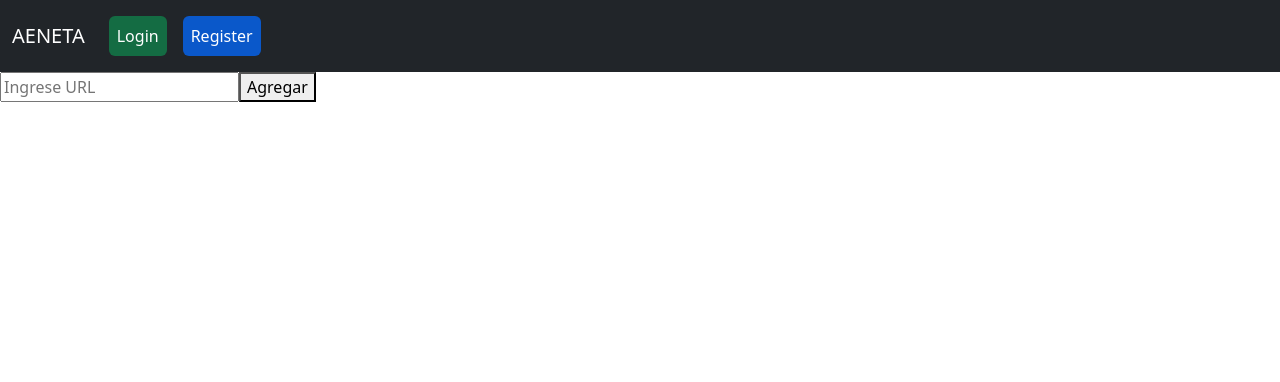
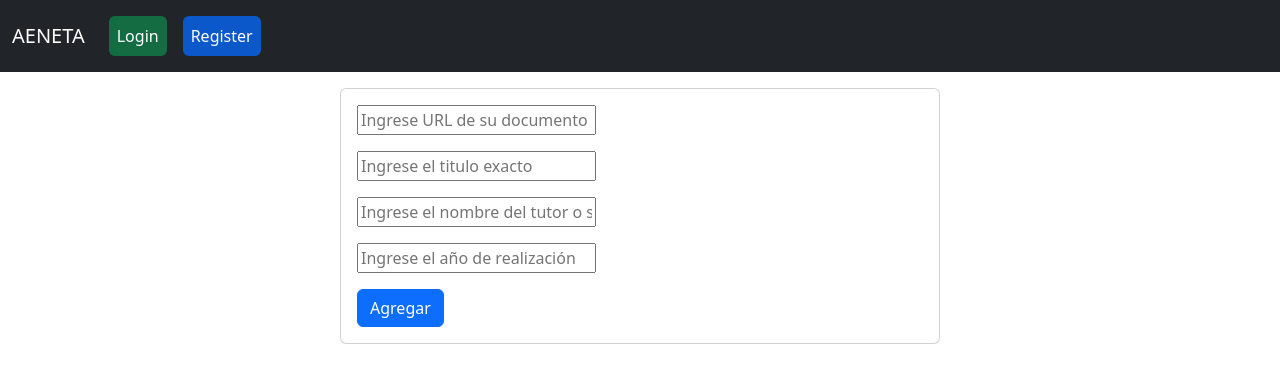
Before and after one commit to SrMazapan/IngenieriaSoftware, a Vue app: page /addDocument in a window 1280 px wide. Shown: the top 382 px of the page. Built offline with nearby package versions, Linux system fonts and the light colour scheme; no server answers.

Commit message:
formulario para agregar documento

```diff
--- a/src/stores/dataBase.js
+++ b/src/stores/dataBase.js
@@ -36,11 +36,13 @@ export const useDataBaseStore = defineStore('dataBase', {
             this.loadingDoc = false;
         }
        },
-       async addUrl(name){
+       async addUrl(documentData){
         try{
             const objetoDoc = {
-                name: name,
-                short: nanoid(6),
+                name: documentData.url,
+                title: documentData.title,
+                tutor: documentData.tutor,
+                year: documentData.year,
                 user: auth.currentUser.uid,
             }
             const docRef = await addDoc(collection(db, "urls"), objetoDoc)
--- a/src/views/AddDocument.vue
+++ b/src/views/AddDocument.vue
@@ -1,11 +1,27 @@
 <template>
-
-    <div>
-        <form @submit.prevent="handleSubmit">
-            <input type="text" placeholder="Ingrese URL" v-model="url">
-            <button type="submit">Agregar</button>
-        </form>
-    </div>
+        <div class="d-flex justify-content-center">
+            <div class="card m-3" style="width: 100%; max-width: 600px;">
+                <div class="card-body">
+                    <form @submit.prevent="handleSubmit">
+                        <fieldset>
+                            <div class="mb-3">
+                                <input type="text" placeholder="Ingrese URL de su documento" v-model="url">
+                            </div>
+                            <div class="mb-3">
+                                <input type="text" placeholder="Ingrese el titulo exacto" v-model="title">
+                            </div>
+                            <div class="mb-3">
+                                <input type="text" placeholder="Ingrese el nombre del tutor o sinodal encargado" v-model="tutor">
+                            </div>
+                            <div class="mb-3">
+                                <input type="number" placeholder="Ingrese el año de realización" v-model="year">
+                            </div>
+                                <button type="submit" class="btn btn-primary">Agregar</button>
+                        </fieldset>
+                    </form>
+                </div>
+            </div>
+        </div>
 </template>
 
 <script setup>
@@ -14,8 +30,18 @@
 
     const dataBaseStore = useDataBaseStore();
     const url = ref('');
+    const title = ref('');
+    const tutor = ref('');
+    const year = ref('');
+
 
     const handleSubmit = () => {
-        dataBaseStore.addUrl(url.value)
+        const documentData = {
+        url: url.value,
+        title: title.value,
+        tutor: tutor.value,
+        year: year.value
+    };
+    dataBaseStore.addUrl(documentData);
     }
 </script>
--- a/src/views/BusquedaAvanzada.vue
+++ b/src/views/BusquedaAvanzada.vue
@@ -7,11 +7,7 @@
               <fieldset>
                   <legend class="card-title" style="text-align: center;">Busqueda Avanzada</legend>
                   <div class="mb-3">
-                    <label for="TextInput" class="form-label" >Escriba una palabra o frase</label>
-                    <input type="text" id="TextInput" class="form-control" placeholder="Escribe una palabra que se relacione con tu búsqueda" v-model="word">
-                  </div>
-                  <div class="mb-3">
-                    <label for="TextTitle" class="form-label" >Título</label>
+                    <label for="TextTitle" class="form-label" >Título exacto</label>
                     <input type="text" id="TextTitle" class="form-control" placeholder="Título o tema" v-model="title">
                   </div>
                   <div class="mb-3">
@@ -19,8 +15,8 @@
                     <input type="text" id="TextAutor" class="form-control" placeholder="Autor de la tesis" v-model="autor">
                   </div>
                   <div class="mb-3">
-                    <label for="TextMateria" class="form-label" >Materia</label>
-                    <input type="text" id="TextMateria" class="form-control" placeholder="Materia a la que pertenece" v-model="materia">
+                    <label for="TextMateria" class="form-label" >Sinodal o tutor</label>
+                    <input type="text" id="TextMateria" class="form-control" placeholder="Materia a la que pertenece" v-model="tutor">
                   </div>
                   <div class="mb-3">
                     <label for="startYear" class="form-label">Desde el año: </label>
@@ -44,12 +40,11 @@
 
 <script setup>
   import { ref } from "vue"
-  import ButtonSearch from "../components/buttonSearch.vue";
+  import ButtonSearch from "../components/ButtonSearch.vue";
 
-const word = ref("")
 const title = ref("")
 const autor = ref("")
-const materia = ref("")
+const tutor = ref("")
 const startYear = ref("")
 const endYear = ref("")
 const errorMessage = ref("")
--- a/src/views/EditarPerfil.vue
+++ b/src/views/EditarPerfil.vue
@@ -6,29 +6,29 @@
                 <h1 class="card-title" style="text-align: center;">Editar Perfil</h1>
                 <form @submit.prevent="handleSubmit">
                     <div class="mb-3">
-                        <label for="loginEmail" class="form-label">Nombre (s)</label>
-                        <input type="text" class="form-control input-reducido" id="loginEmail" placeholder="Ingresar nombre (s)" v-model.trim="email">
+                        <label for="name" class="form-label">Nombre (s)</label>
+                        <input type="text" class="form-control input-reducido" id="name" placeholder="Ingresar nombre (s)">
                     </div>
                     <div class="mb-3">
-                        <label class="form-label">Apellido Paterno</label>
-                        <input type="text" class="form-control input-reducido" placeholder="Ingrese apellido paterno" v-model.trim="password">
+                        <label class="form-label" for="apPat">Apellido Paterno</label>
+                        <input type="text" class="form-control input-reducido" placeholder="Ingrese apellido paterno" id="apPat">
                     </div>
                     <div class="mb-3">
-                        <label class="form-label">Apellido Materno</label>
-                        <input type="text" class="form-control input-reducido" placeholder="Ingrese contraseña" v-model.trim="password">
+                        <label class="form-label" for="apMat">Apellido Materno</label>
+                        <input type="text" class="form-control input-reducido" placeholder="Ingrese contraseña" id="apMat">
                     </div>
                     <div class="mb-3">
-                        <label class="form-label">Fecha de nacimiento</label>
-                        <input type="date" class="form-control input-reducido" v-model.trim="password">
+                        <label class="form-label" for="bornYear">Fecha de nacimiento</label>
+                        <input type="date" class="form-control input-reducido" id="bornYear">
                     </div>
                     <div class="mb-3">
                         <label class="form-label">Rol</label>
                         <div>
-                            <input type="radio" id="estudiante" value="Estudiante" v-model="picked" />
+                            <input type="radio" id="estudiante" value="Estudiante"/>
                             <label for="estudiante">Estudiante</label>
                         </div>
                         <div>
-                            <input type="radio" id="profesional" value="Profesional" v-model="picked" />
+                            <input type="radio" id="profesional" value="Profesional"/>
                             <label for="profesional">Profesional</label>
                         </div>
                     </div>
--- a/src/views/Home.vue
+++ b/src/views/Home.vue
@@ -11,9 +11,15 @@
             <p v-if="dataBaseStore.loadingDoc">Loading Docs...</p>
             <ul v-else>
                 <li v-for="item of dataBaseStore.documents" :key="item.id">
-                    {{ item.id }} - {{ item.name }}
+                    <!-- {{ item.id }}
+                    <br> -->
+                    {{ item.name }}
                     <br>
-                    {{ item.short }}
+                    {{ item.title }}
+                    <br>
+                    {{ item.tutor }}
+                    <br>
+                    {{ item.year }}
                 </li>
             </ul>
     </div>
```
Also changed, not shown: src/views/BusquedaBasica.vue (+2 -12 lines).
